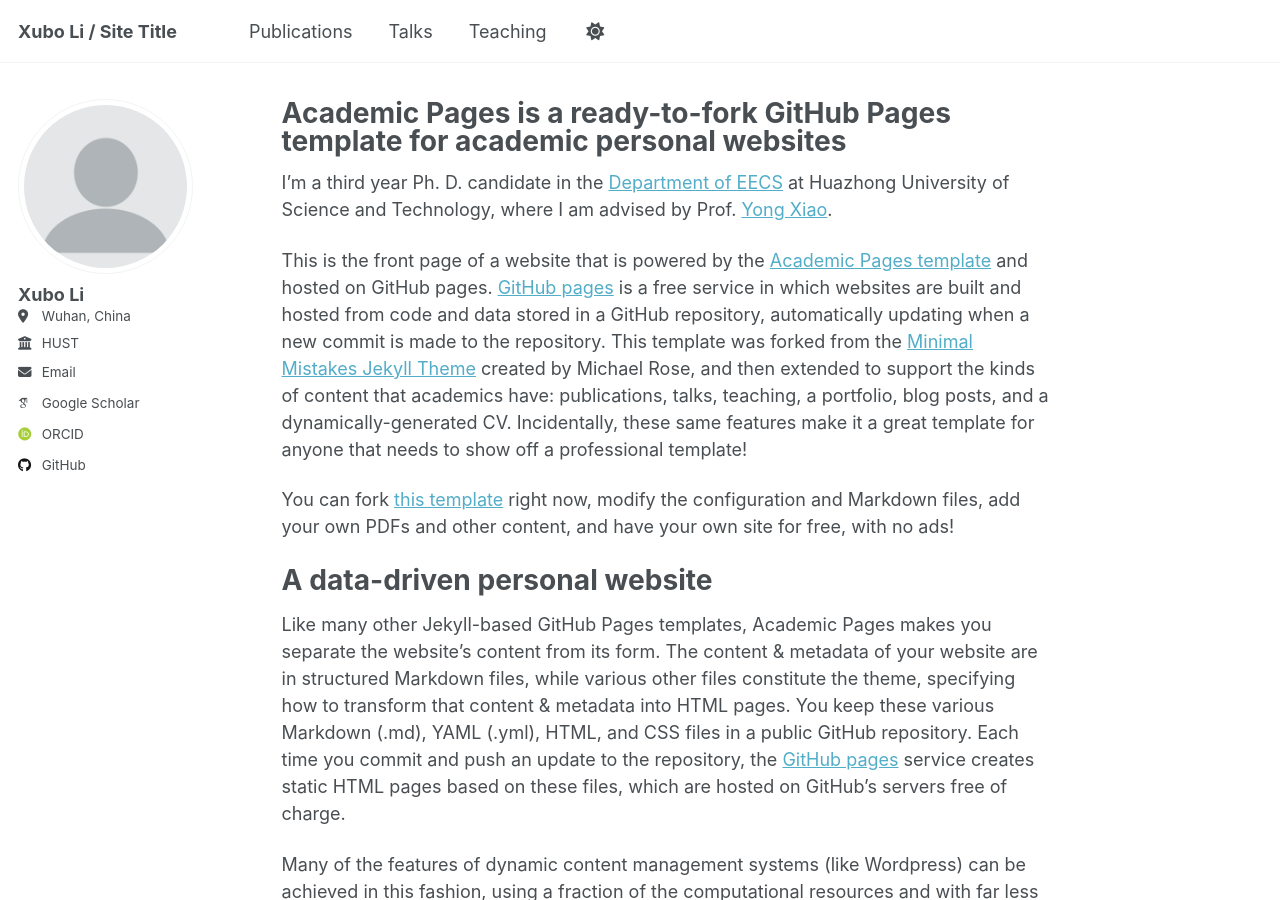
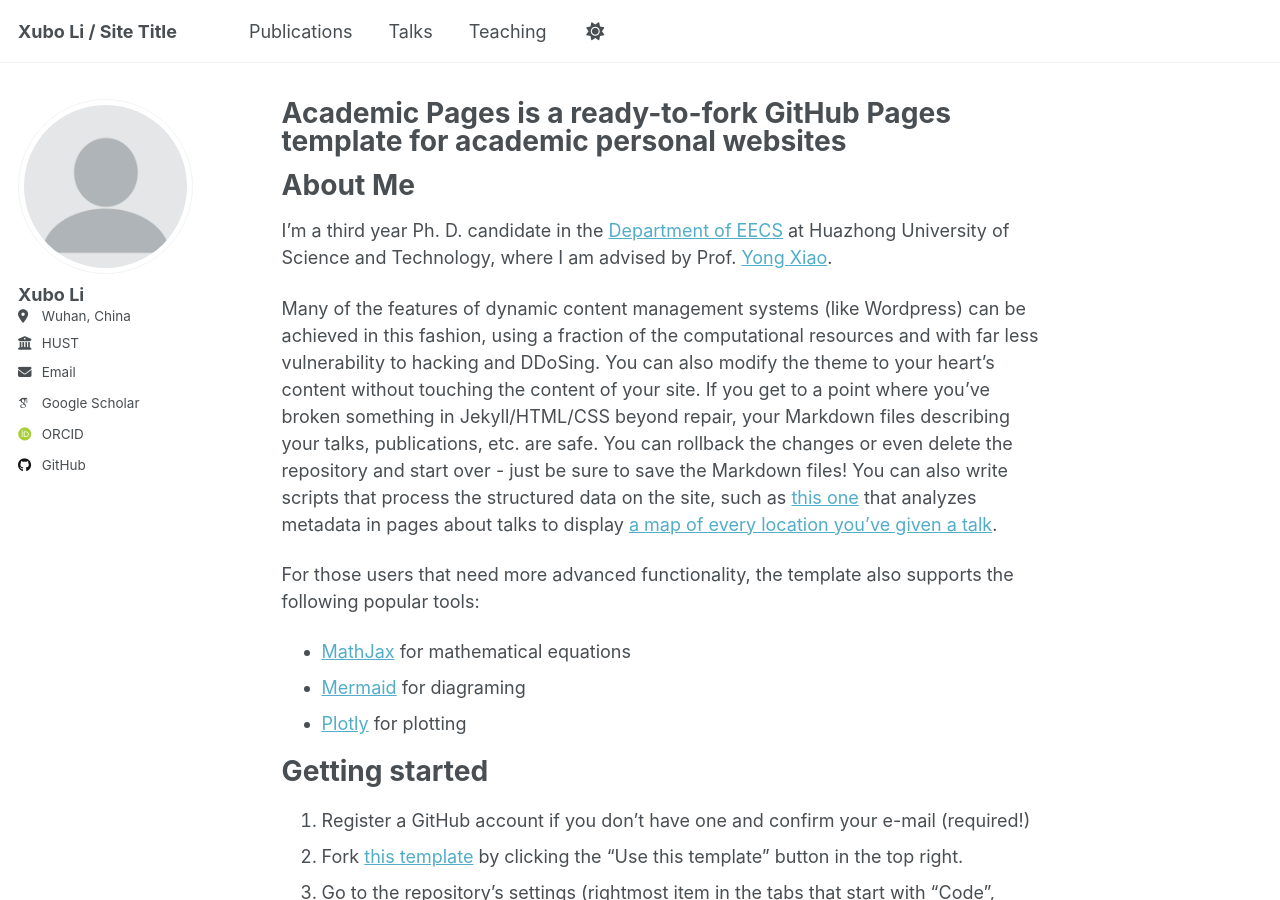
Before and after one commit to XuboLee/xubolee.github.io, a Jekyll site: the page built from _pages/about.md, in a window 1280 px wide and 900 px high. Built offline with Jekyll 4.4.1, drawn with Linux system fonts in a browser that asks for light colours; some web fonts are replaced; a script that is not in the unit is left out.

Commit message:
Update about.md

```diff
--- a/_pages/about.md
+++ b/_pages/about.md
@@ -7,16 +7,9 @@ redirect_from:
   - /about.html
 ---
 
+About Me
+======
 I'm a third year Ph. D. candidate in the [Department of EECS](https://ei.hust.edu.cn/) at Huazhong University of Science and Technology, where I am advised by Prof. [Yong Xiao](https://sites.google.com/site/xyong2007/home).
-
-
-This is the front page of a website that is powered by the [Academic Pages template](https://github.com/academicpages/academicpages.github.io) and hosted on GitHub pages. [GitHub pages](https://pages.github.com) is a free service in which websites are built and hosted from code and data stored in a GitHub repository, automatically updating when a new commit is made to the repository. This template was forked from the [Minimal Mistakes Jekyll Theme](https://mmistakes.github.io/minimal-mistakes/) created by Michael Rose, and then extended to support the kinds of content that academics have: publications, talks, teaching, a portfolio, blog posts, and a dynamically-generated CV. Incidentally, these same features make it a great template for anyone that needs to show off a professional template!
-
- You can fork [this template](https://github.com/academicpages/academicpages.github.io) right now, modify the configuration and Markdown files, add your own PDFs and other content, and have your own site for free, with no ads!
-
-A data-driven personal website
-======
-Like many other Jekyll-based GitHub Pages templates, Academic Pages makes you separate the website's content from its form. The content & metadata of your website are in structured Markdown files, while various other files constitute the theme, specifying how to transform that content & metadata into HTML pages. You keep these various Markdown (.md), YAML (.yml), HTML, and CSS files in a public GitHub repository. Each time you commit and push an update to the repository, the [GitHub pages](https://pages.github.com/) service creates static HTML pages based on these files, which are hosted on GitHub's servers free of charge.
 
 Many of the features of dynamic content management systems (like Wordpress) can be achieved in this fashion, using a fraction of the computational resources and with far less vulnerability to hacking and DDoSing. You can also modify the theme to your heart's content without touching the content of your site. If you get to a point where you've broken something in Jekyll/HTML/CSS beyond repair, your Markdown files describing your talks, publications, etc. are safe. You can rollback the changes or even delete the repository and start over - just be sure to save the Markdown files! You can also write scripts that process the structured data on the site, such as [this one](https://github.com/academicpages/academicpages.github.io/blob/master/talkmap.ipynb) that analyzes metadata in pages about talks to display [a map of every location you've given a talk](https://academicpages.github.io/talkmap.html).
 
```
